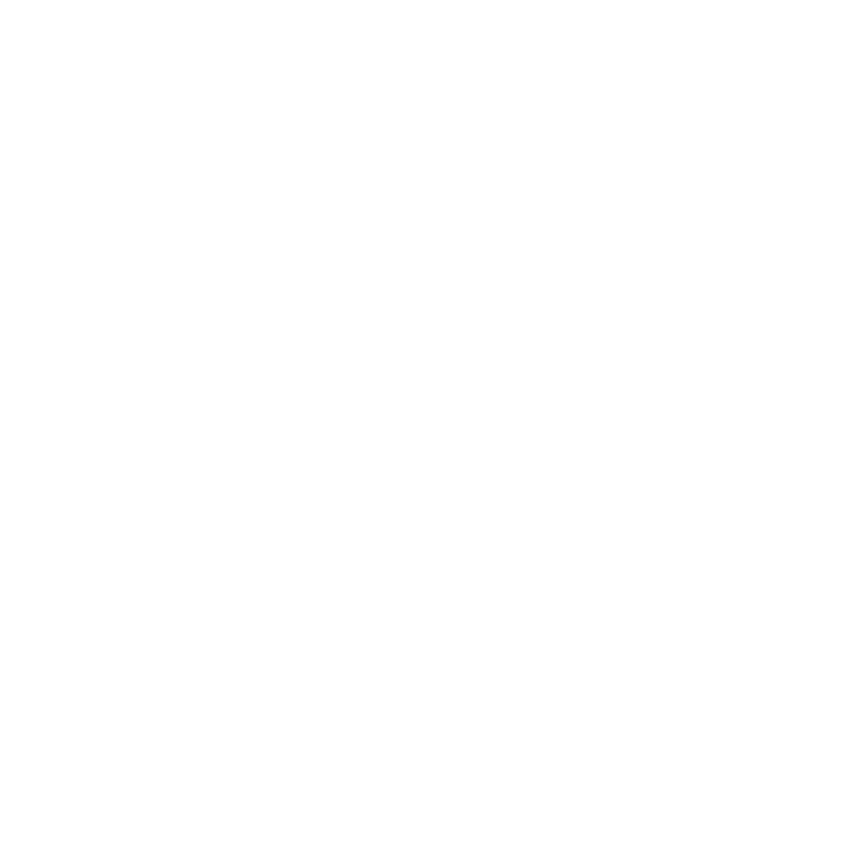
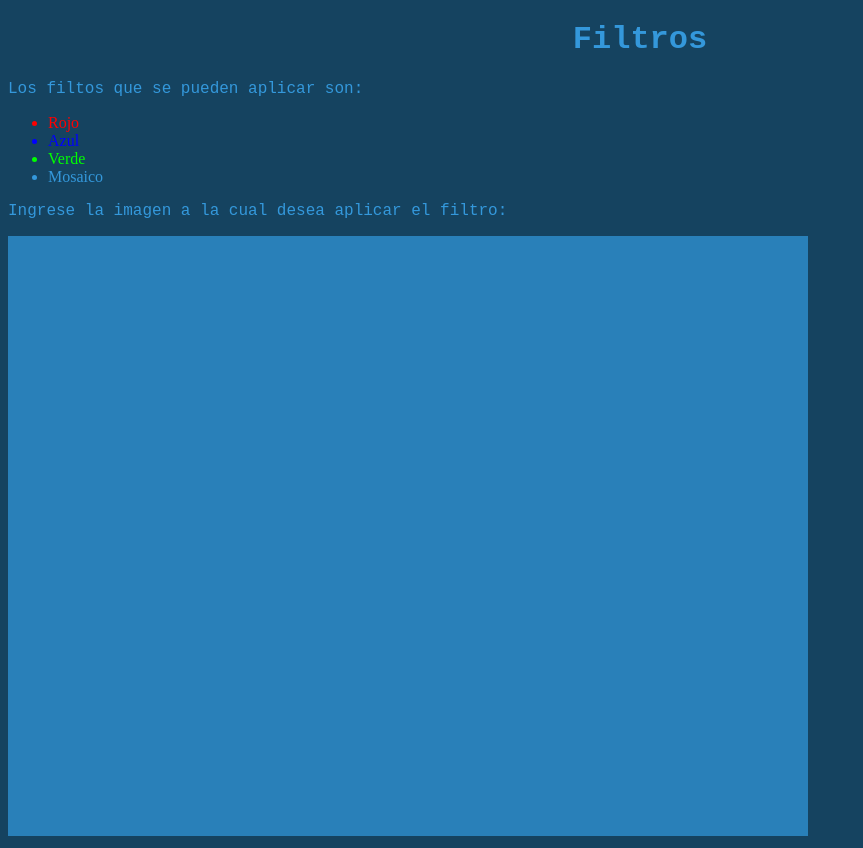
Before and after one commit to Urielglb/Filtros, a plain HTML site: page src/menu.html in a window 1280 px wide. Shown: the whole page, without its empty margins (0-863 px from the left). Before the commit the page ends 800 px from the top, so only its background shows below. Drawn offline with Linux system fonts and the light colour scheme.

Commit message:
menu listo

```diff
--- /dev/null
+++ b/src/estilo.css
@@ -0,0 +1,17 @@
+body{
+background-color:#154360;
+}
+p{
+	font-family:"Courier New",Courier,monospace;
+	color:#3498DB;
+}
+h1{
+	font-family: "Courier New",Courier,monospace;
+	color:#3498DB;
+	text-align: center;
+}
+canvas{
+	background-color: #2980B9;
+    height: 600px;
+    width: 800px;
+}
--- a/src/menu.html
+++ b/src/menu.html
@@ -4,9 +4,20 @@
 <head>
     <meta charset = "utf=8"/>
     <title>Menu Filtro</title>
+    <link rel="stylesheet" type="text/css" href="estilo.css">
 </head>
 <body>
-
-
+    <h1>Filtros</h1>
+    <p>Los filtos que se pueden aplicar son:</p>
+    <ul>
+		<li style="color:#FF0000">Rojo</li>
+        <li style="color:#0000FF">Azul</li>
+        <li style="color:#00FF00">Verde</li>
+        <li style="color:#3498DB;">Mosaico</li>
+	</ul>
+    <p>Ingrese la imagen a la cual desea aplicar el filtro:</p>
+    <div id="imagen">
+        <canvas id="canvas"width="800" height="600"></canvas>
+    </div>
 </body>
 </html>
```
